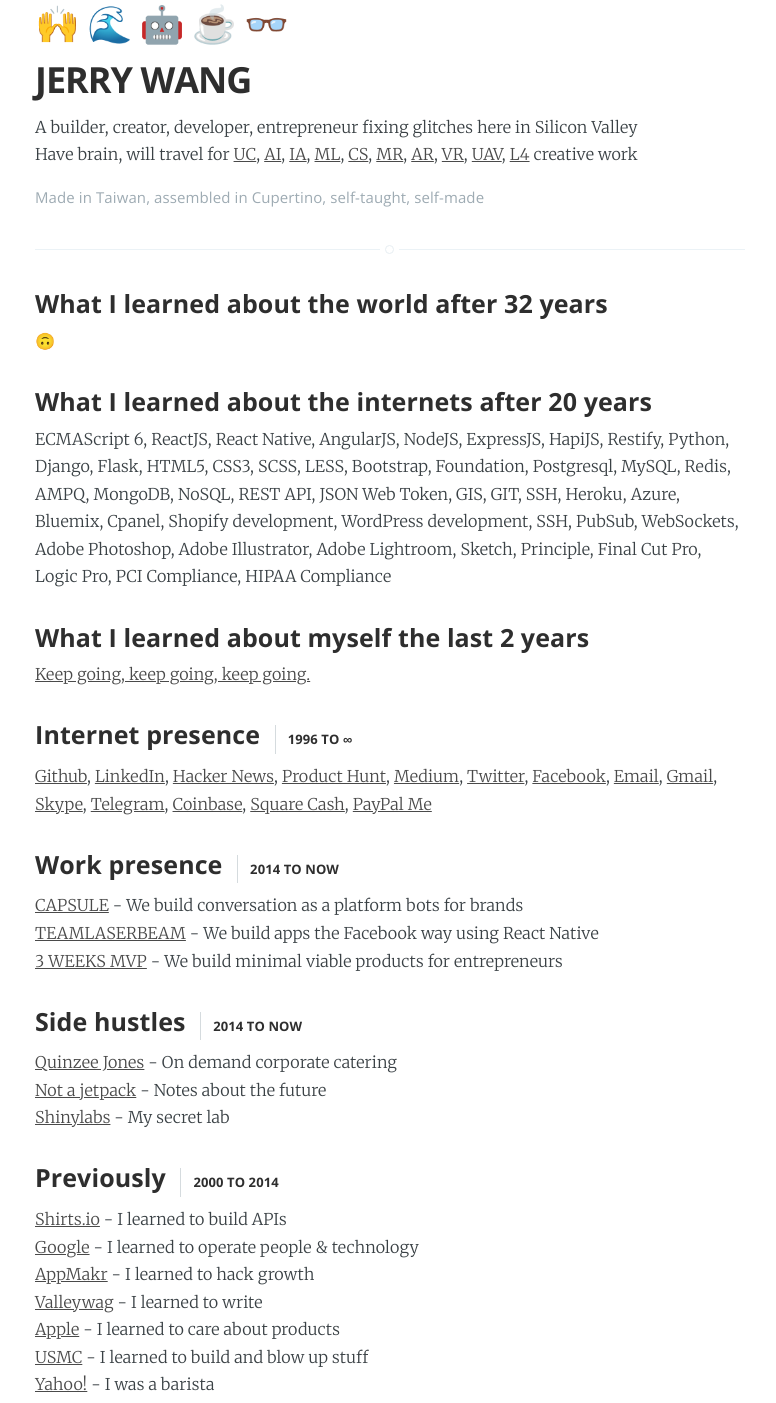
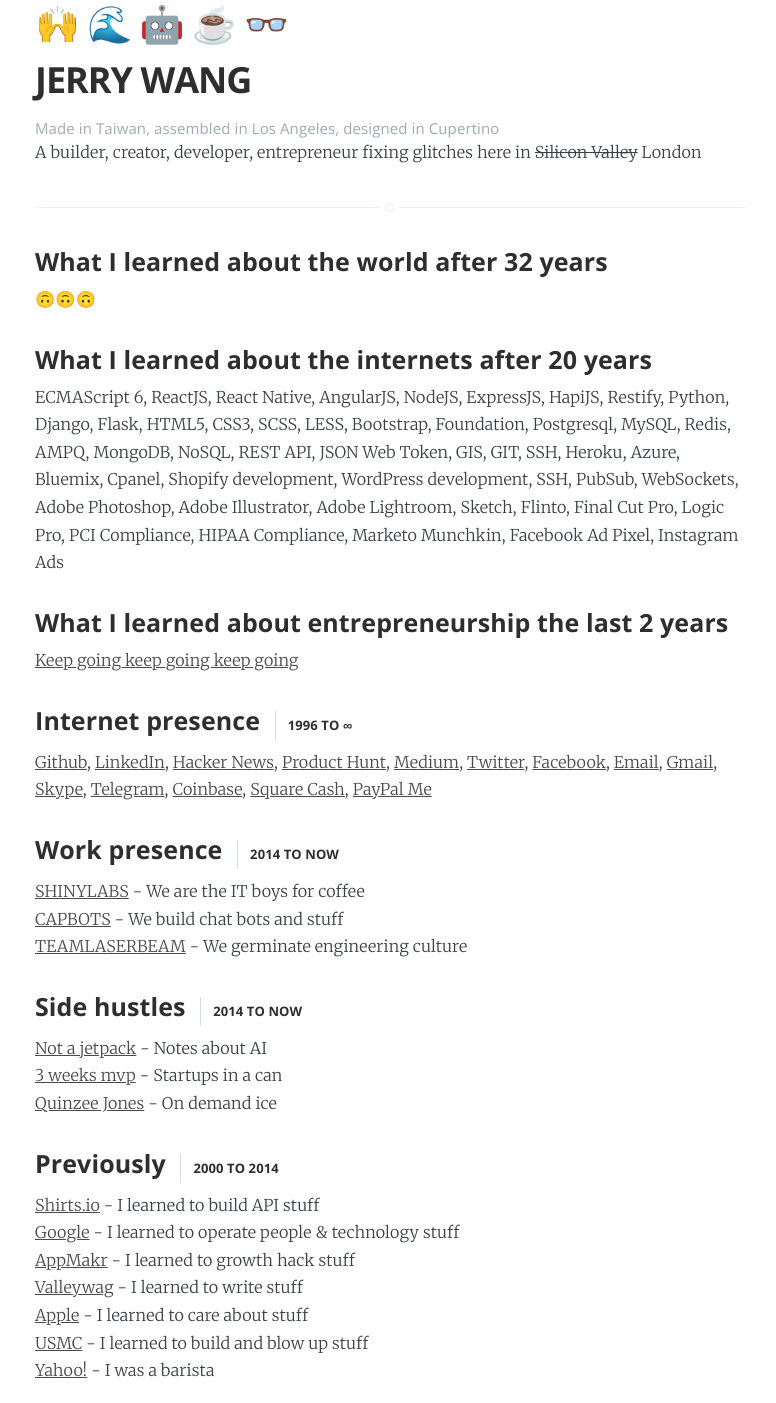
Before and after one commit to jw84/jw84.github.io, a plain HTML site: page index.html in a window 1280 px wide. Shown: the part 37-1440 px from the top of the page, without its empty margins (250-1026 px from the left). Drawn offline with nearby package versions, Linux system fonts and the light colour scheme.

Commit message:
new favicon and tweaks

```diff
--- a/index.html
+++ b/index.html
@@ -1,16 +1,46 @@
+<!--
+
+░░░░░░░░░▄██████████▄▄░░░░░░░░
+░░░░░░▄█████████████████▄░░░░░
+░░░░░██▀▀▀▀▀▀▀▀▀▀▀████████░░░░
+░░░░██░░░░░░░░░░░░░░███████░░░
+░░░██░░░░░░░░░░░░░░░████████░░
+░░░█▀░░░░░░░░░░░░░░░▀███████░░
+░░░█▄▄██▄░░░▀█████▄░░▀██████░░
+░░░█▀███▄▀░░░▄██▄▄█▀░░░█████▄░
+░░░█░░▀▀█░░░░░▀▀░░░▀░░░██░░▀▄█
+░░░█░░░█░░░▄░░░░░░░░░░░░░██░██
+░░░█░░█▄▄▄▄█▄▀▄░░░░░░░░░▄▄█▄█░
+░░░█░░█▄▄▄▄▄▄░▀▄░░░░░░░░▄░▀█░░
+░░░█░█▄████▀██▄▀░░░░░░░█░▀▀░░░
+░░░░██▀░▄▄▄▄░░░▄▀░░░░▄▀█░░░░░░
+░░░░░█▄▀░░░░▀█▀█▀░▄▄▀░▄▀░░░░░░
+░░░░░▀▄░░░░░░░░▄▄▀░░░░█░░░░░░░
+░░░░░▄██▀▀▀▀▀▀▀░░░░░░░█▄░░░░░░
+░░▄▄▀░░░▀▄░░░░░░░░░░▄▀░▀▀▄░░░░
+▄▀▀░░░░░░░█▄░░░░░░▄▀░░░░░░█▄░░
+█░░░░░░░░░░░░░░░░░░░░░░░░░░▀█▄
+░░░░░░░░░░░░░░░░░░░░░░░░░░░░░░
+█▄░░█ █▀▀█ ▀▀█▀▀░░█▀▀█ █▀▀█ █▀▀▄
+█░█░█ █░░█ ░░█░░░░█▀▀▄ █▄▄█ █░░█
+█░░▀█ █▄▄█ ░░█░░░░█▄▄█ █░░█ █▄▄▀
+░░░░░░░░░░░░░░░░░░░░░░░░░░░░░░
+
+-->
+
 <html>
 
 <head>
     <meta charset="utf-8">
     <meta http-equiv="X-UA-Compatible" content="IE=edge">
 
-    <title>JERRY WANG 🌊 🙌 🤖 ☕️ 👓</title>
+    <title>JERRY WANG</title>
     <meta name="description" content="Thoughts, stories and ideas.">
 
     <meta name="HandheldFriendly" content="True">
     <meta name="viewport" content="width=device-width, initial-scale=1.0">
 
-    <link rel="shortcut icon" href="favicon.ico">
+    <link rel="icon" type="image/x-icon" href="favicon.ico" />
 
     <link rel="stylesheet" type="text/css" href="assets/css/screen.css?v=b17816ddbb">
     <link rel="stylesheet" type="text/css" href="http://fonts.googleapis.com/css?family=Merriweather:300,700,700italic,300italic%7COpen+Sans:700,400">
@@ -52,16 +82,16 @@ drift.load('vuhh8trvs9yb')
 
         <main id="content" class="post content" role="main">
             <header class="post-header">
-            <h2 class="post-title">🙌 🌊 🤖 ☕️ 👓</h2>
+                <h2 class="post-title">🙌 🌊 🤖 ☕️ 👓</h2>
                 <h2 class="post-title">JERRY WANG</h2>
             </header>
+            <section class="post-meta">
+                Made in Taiwan, assembled in Los Angeles, designed in Cupertino
+            </section>
             <section class="post-excerpt">
-                <p>A builder, creator, developer, entrepreneur fixing glitches here in Silicon Valley</p>
-                <p>Have brain, will travel for <a href="https://en.wikipedia.org/wiki/Ubiquitous_computing">UC</a>, <a href="https://en.wikipedia.org/wiki/Artificial_intelligence">AI</a>, <a href="https://en.wikipedia.org/wiki/Intelligence_amplification">IA</a>, <a href="https://en.wikipedia.org/wiki/Machine_learning">ML</a>, <a href="https://en.wikipedia.org/wiki/Cognitive_science">CS</a>, <a href="https://en.wikipedia.org/wiki/Computer-mediated_reality">MR</a>, <a href="https://en.wikipedia.org/wiki/Augmented_reality">AR</a>, <a href="https://en.wikipedia.org/wiki/Virtual_reality">VR</a>, <a href="https://en.wikipedia.org/wiki/Unmanned_aerial_vehicle">UAV</a>, <a href="https://en.wikipedia.org/wiki/Autonomous_car#Classification">L4</a> creative work</p>
+                <p>A builder, creator, developer, entrepreneur fixing glitches here in <strike>Silicon Valley</strike> London</p>
+                <!-- <p>Have brain, will travel for <a href="https://en.wikipedia.org/wiki/Ubiquitous_computing">UC</a>, <a href="https://en.wikipedia.org/wiki/Artificial_intelligence">AI</a>, <a href="https://en.wikipedia.org/wiki/Intelligence_amplification">IA</a>, <a href="https://en.wikipedia.org/wiki/Machine_learning">ML</a>, <a href="https://en.wikipedia.org/wiki/Cognitive_science">CS</a>, <a href="https://en.wikipedia.org/wiki/Computer-mediated_reality">MR</a>, <a href="https://en.wikipedia.org/wiki/Augmented_reality">AR</a>, <a href="https://en.wikipedia.org/wiki/Virtual_reality">VR</a>, <a href="https://en.wikipedia.org/wiki/Unmanned_aerial_vehicle">UAV</a>, <a href="https://en.wikipedia.org/wiki/Autonomous_car#Classification">L4</a> creative work</p> -->
             </section>
-            <footer class="post-meta">
-                Made in Taiwan, assembled in Cupertino, self-taught, self-made
-            </footer>
         </main>
 
         <main id="content" class="post content" role="main">
@@ -69,7 +99,7 @@ drift.load('vuhh8trvs9yb')
                 <h4>What I learned about the world after 32 years</h4>
             </header>
             <section class="post-excerpt">
-                <p>🙃</p>
+                <p>🙃🙃🙃</p>
             </section>
 
             <br>
@@ -78,16 +108,16 @@ drift.load('vuhh8trvs9yb')
                 <h4>What I learned about the internets after 20 years</h4>
             </header>
             <section class="post-excerpt">
-                <p>ECMAScript 6, ReactJS, React Native, AngularJS, NodeJS, ExpressJS, HapiJS, Restify, Python, Django, Flask, HTML5, CSS3, SCSS, LESS, Bootstrap, Foundation, Postgresql, MySQL, Redis, AMPQ, MongoDB, NoSQL, REST API, JSON Web Token, GIS, GIT, SSH, Heroku, Azure, Bluemix, Cpanel, Shopify development, WordPress development, SSH, PubSub, WebSockets, Adobe Photoshop, Adobe Illustrator, Adobe Lightroom, Sketch, Principle, Final Cut Pro, Logic Pro, PCI Compliance, HIPAA Compliance</p>
+                <p>ECMAScript 6, ReactJS, React Native, AngularJS, NodeJS, ExpressJS, HapiJS, Restify, Python, Django, Flask, HTML5, CSS3, SCSS, LESS, Bootstrap, Foundation, Postgresql, MySQL, Redis, AMPQ, MongoDB, NoSQL, REST API, JSON Web Token, GIS, GIT, SSH, Heroku, Azure, Bluemix, Cpanel, Shopify development, WordPress development, SSH, PubSub, WebSockets, Adobe Photoshop, Adobe Illustrator, Adobe Lightroom, Sketch, Flinto, Final Cut Pro, Logic Pro, PCI Compliance, HIPAA Compliance, Marketo Munchkin, Facebook Ad Pixel, Instagram Ads</p>
             </section>
 
             <br>
 
             <header class="post-header">
-                <h4>What I learned about myself the last 2 years</h4>
+                <h4>What I learned about entrepreneurship the last 2 years</h4>
             </header>
             <section class="post-excerpt">
-                <p><a href="https://twitter.com/FballPosts/status/745365736109989888/video/1">Keep going, keep going, keep going.</a></p>
+                <p><a href="https://twitter.com/FballPosts/status/745365736109989888/video/1">Keep going keep going keep going</a></p>
             </section>
 
             <br>
@@ -105,9 +135,9 @@ drift.load('vuhh8trvs9yb')
                 <h4>Work presence <time class="post-date">2014 to Now</time></h4>
             </header>
             <section class="post-excerpt">
-                <p><a href="http://www.capbots.com">CAPSULE</a> - We build conversation as a platform bots for brands</p>
-                <p><a href="https://www.teamlaserbeam.com">TEAMLASERBEAM</a> - We build apps the Facebook way using React Native</p>
-                <p><a href="https://www.3weeksmvp.com">3 WEEKS MVP</a> - We build minimal viable products for entrepreneurs</p>
+                <p><a href="https://www.shinylabs.com">SHINYLABS</a> - We are the IT boys for coffee</p>
+                <p><a href="http://www.capbots.com">CAPBOTS</a> - We build chat bots and stuff</p>
+                <p><a href="https://www.teamlaserbeam.com">TEAMLASERBEAM</a> - We germinate engineering culture</p>
             </section>
 
             <br>
@@ -116,9 +146,9 @@ drift.load('vuhh8trvs9yb')
                 <h4>Side hustles <time class="post-date">2014 to Now</time></h4>
             </header>
             <section class="post-excerpt">
-                <p><a href="https://www.quinzeejones.com">Quinzee Jones</a> - On demand corporate catering</p>
-                <p><a href="https://www.notajetpack.com">Not a jetpack</a> - Notes about the future</p>
-                <p><a href="https://www.shinylabs.com">Shinylabs</a> - My secret lab</p>
+                <p><a href="https://www.notajetpack.com">Not a jetpack</a> - Notes about AI</p>
+                <p><a href="https://www.3weeksmvp.com">3 weeks mvp</a> - Startups in a can</p>
+                <p><a href="https://www.quinzeejones.com">Quinzee Jones</a> - On demand ice</p>
             </section>
 
             <br>
@@ -127,11 +157,11 @@ drift.load('vuhh8trvs9yb')
                 <h4>Previously <time class="post-date">2000 to 2014</time></h4>
             </header>
             <section class="post-excerpt">
-                <p><a href="https://www.shirts.io">Shirts.io</a> - I learned to build APIs</p>
-                <p><a href="https://www.google.com">Google</a> - I learned to operate people & technology</p>
-                <p><a href="https://www.appmakr.com">AppMakr</a> - I learned to hack growth</p>
-                <p><a href="https://www.valleywag.com">Valleywag</a> - I learned to write</p>
-                <p><a href="https://www.apple.com">Apple</a> - I learned to care about products</p>
+                <p><a href="https://www.shirts.io">Shirts.io</a> - I learned to build API stuff</p>
+                <p><a href="https://www.google.com">Google</a> - I learned to operate people & technology stuff</p>
+                <p><a href="https://www.appmakr.com">AppMakr</a> - I learned to growth hack stuff</p>
+                <p><a href="https://www.valleywag.com">Valleywag</a> - I learned to write stuff</p>
+                <p><a href="https://www.apple.com">Apple</a> - I learned to care about stuff</p>
                 <p><a href="https://usmc.mil">USMC</a> - I learned to build and blow up stuff</p>
                 <p><a href="https://www.yahoo.com">Yahoo!</a> - I was a barista</p>
             </section>
```
Also changed, not shown: favicon.ico (added).
